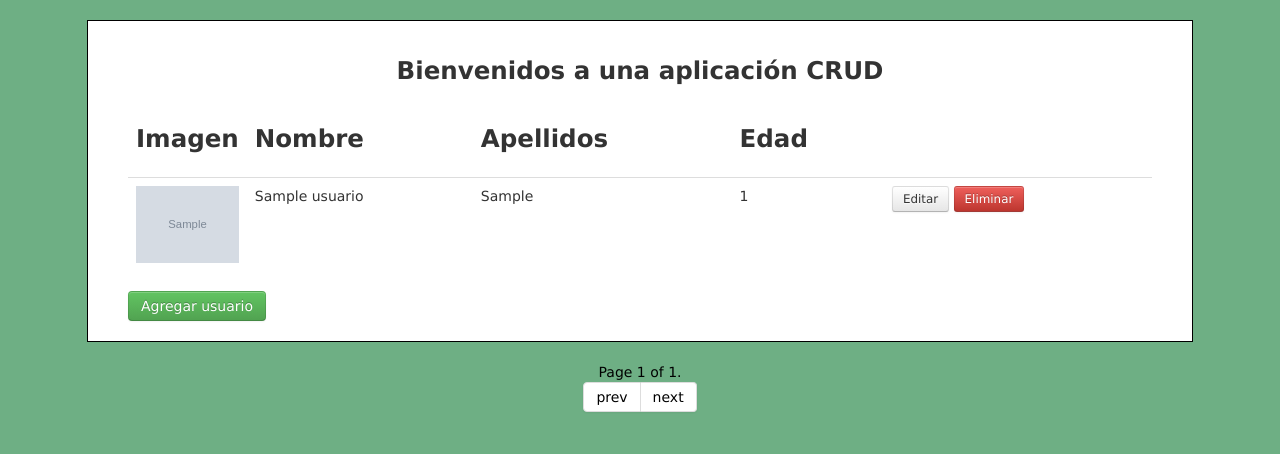
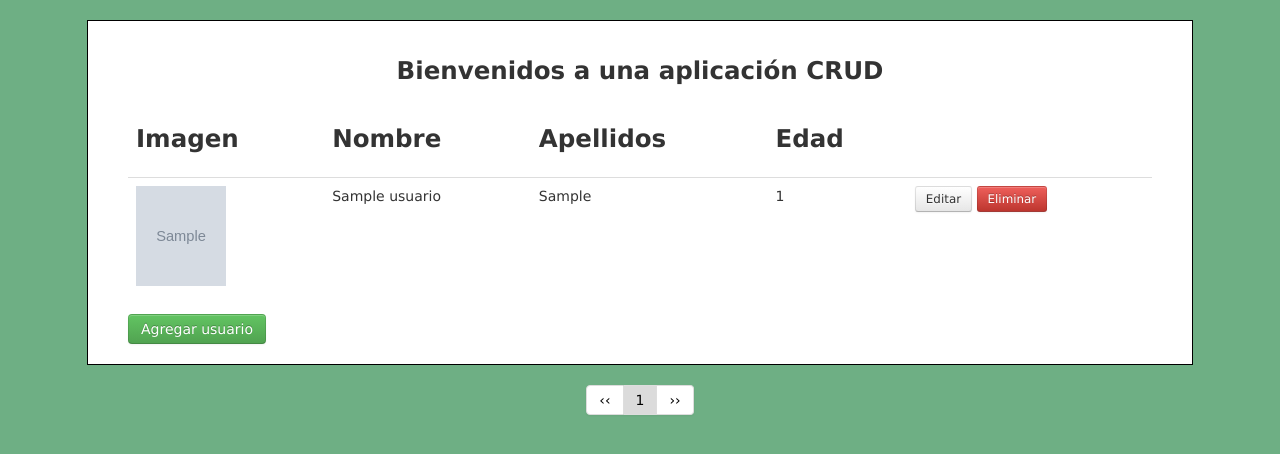
Before and after one commit to wils0n/crud-django, a Django app: page / in a window 1280 px wide. Shown: the top 454 px of the page. Run offline with Django 3.2, Linux system fonts and the light colour scheme; tables that the repository leaves empty hold one stand-in row (values such as "Sample post"); grey boxes marked "Sample" are stand-in pictures; some libraries are stand-ins or nearby versions.

Commit message:
agregando numeros a la paginacion

```diff
--- a/app/views.py
+++ b/app/views.py
@@ -23,8 +23,7 @@ def home(request):
 	except EmptyPage:
 		usuarios = paginator.page(paginator.num_pages)
 
-
-	return render_to_response('index.html', {'usuarios': usuarios}, context_instance=RequestContext(request))
+	return render_to_response('index.html', {'usuarios': usuarios }, context_instance=RequestContext(request))
 
 def registrar(request):
 	if request.method == "POST":
--- a/static/css/style.css
+++ b/static/css/style.css
@@ -20,3 +20,6 @@ body{
 .pagination li>a{
 	color:#000 !important;
 }
+.pagination ul > .active > a, .pagination ul > .active > span {
+	background-color: rgb(219, 219, 219) !important;
+}
--- a/templates/index.html
+++ b/templates/index.html
@@ -25,7 +25,7 @@
 
 			{% for usuario in usuarios %}
 			<tr>
-				<td style="width:100px"><img src="{{ MEDIA_URL}}{{ usuario.imagen }}"></td>
+				<td ><img style="width:90px; height:100px" src="{{ MEDIA_URL}}{{ usuario.imagen }}"></td>
 				<td>{{ usuario.nombre }}</td>
 				<td>{{ usuario.apellidos }}</td>
 				<td>{{ usuario.edad }}</td>
@@ -52,20 +52,29 @@
 {% load i18n %}
 {% block otros %}
 <div class="pagination">
-	<span class="current">
-            Page {{ usuarios.number }} of {{ usuarios.paginator.num_pages }}.<br>
-        </span>
+
     <ul>
         {% if usuarios.has_previous %}
-            <li><a href="?page={{ usuarios.previous_page_number }}">prev</a></li>
+            <li><a href="?page={{ usuarios.previous_page_number }}"> &lsaquo;&lsaquo;</a></li>
         {% else %}
-        	<li><a href="#">prev</a></li>
+        	<li><span> &lsaquo;&lsaquo;</span></li>
         {% endif %}
 
+
+    	{% for i in usuarios.paginator.page_range %}
+    		{% ifequal i usuarios.number%}
+    			<li class="active"><a href="" > {{i}}</a></li>
+
+    		{% else %}
+    			<li><a href="?page={{ i }}"> {{i}} </a></li>
+    		{% endifequal %}
+
+    	{% endfor %}
+
         {% if usuarios.has_next %}
-            <li><a href="?page={{ usuarios.next_page_number }}">next</a></li>
+            <li><a href="?page={{ usuarios.next_page_number }}"> &rsaquo;&rsaquo;</a></li>
         {% else %}
-        	<li><a href="#">next</a></li>
+        	<li><span> &rsaquo;&rsaquo; </span></li>
         {% endif %}
     </ul>
 </div>
```
